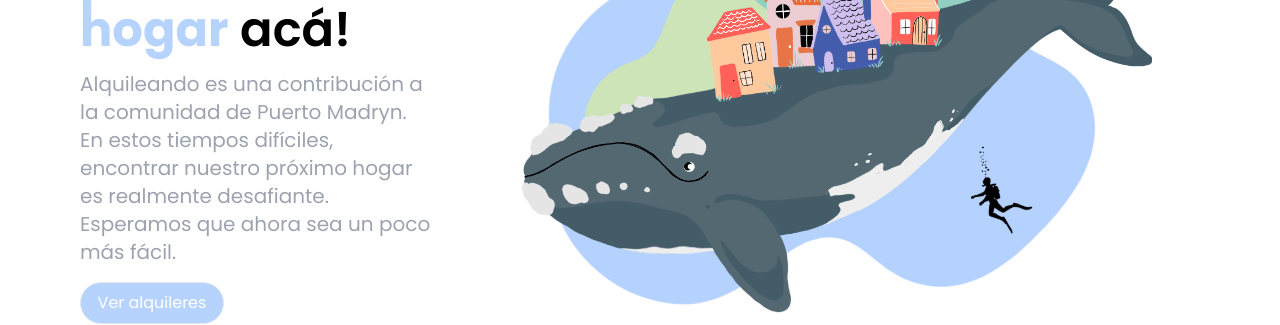
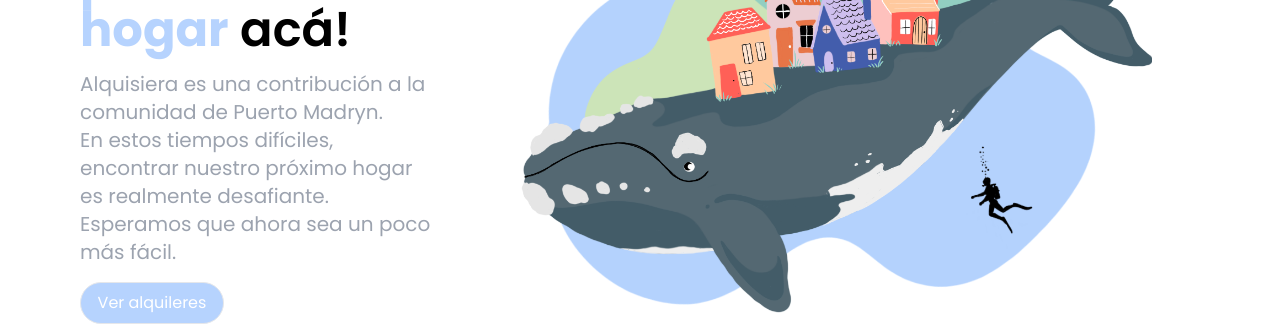
Before and after one commit to FacundoJoaquin/alquisiera, a Next.js app: page / in a window 1280 px wide. Shown: the part 347-672 px from the top of the page. Built offline with nearby package versions, Linux system fonts and the light colour scheme; no server answers; the database is empty.

Commit message:
hotfix: txt en hero

```diff
--- a/src/app/components/FAQS.jsx
+++ b/src/app/components/FAQS.jsx
@@ -30,7 +30,7 @@ export default function page() {
         <div className="flex-1 relative flex justify-center">
           <Image
             src={ImgAbout}
-            alt="Busca alquileres baratos en Puerto Madryn en Alquileando"
+            alt="Busca alquileres baratos en Puerto Madryn en Alquisiera"
           />
         </div>
         <div className="w-1/3 flex  flex-col gap-y-5 text-start text-gray-500  h-max xs:w-full tb:w-full">
--- a/src/app/components/Hero.jsx
+++ b/src/app/components/Hero.jsx
@@ -12,7 +12,7 @@ const Hero = () => {
           <span className="text-mainBlue font-bold">próximo hogar</span> acá!
         </h3>
         <p className="text-gray-400 xs:text-lg text-xl">
-          Alquileando es una contribución a la comunidad de Puerto Madryn.{" "}
+          Alquisiera es una contribución a la comunidad de Puerto Madryn.{" "}
           <br /> En estos tiempos difíciles, encontrar nuestro próximo hogar es
           realmente desafiante. <br /> Esperamos que ahora sea un poco más fácil.
         </p>
```
